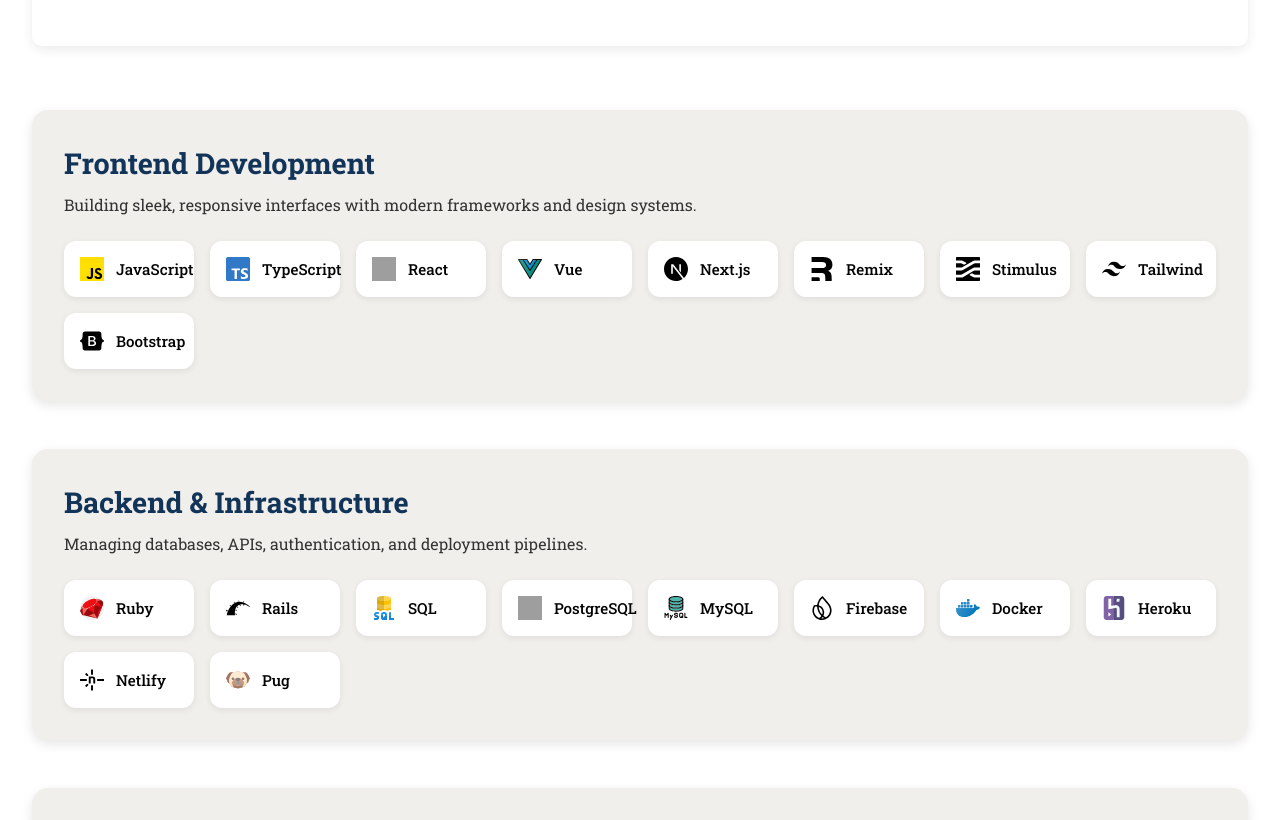
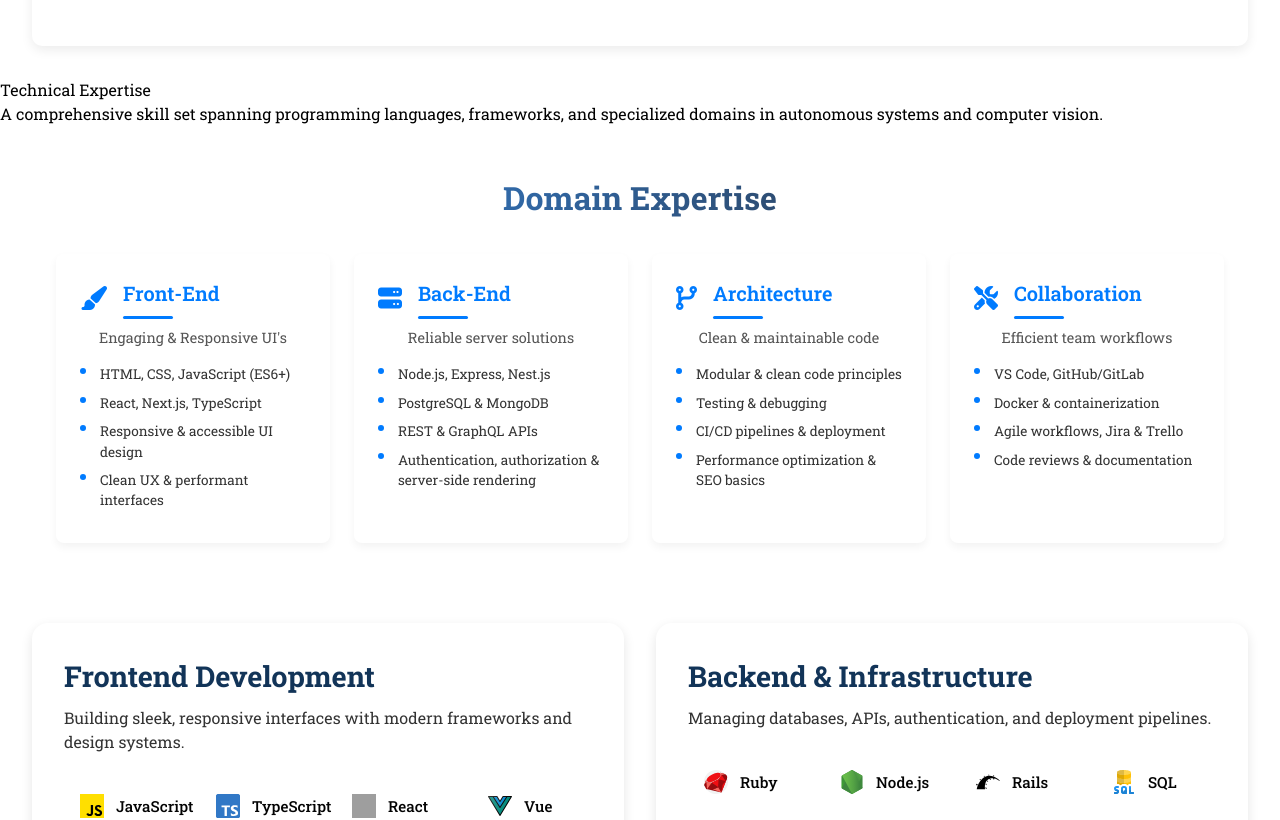
Before and after one commit to Alez05/personal-portfolio.v1.2, a Next.js app: page /about in a window 1280 px wide. Shown: the part 2543-3363 px from the top of the page. Built offline with nearby package versions, Linux system fonts and the light colour scheme; no server answers; grey boxes are pictures that could not be loaded.

Commit message:
tech skills updated, combined and ready for new code block

```diff
--- a/src/app/api/skills/skillsdata.ts
+++ b/src/app/api/skills/skillsdata.ts
@@ -23,6 +23,7 @@ export const SkillGroupData: TSkillGroup = {
       subtitle: "Managing databases, APIs, authentication, and deployment pipelines.",
       skills: [
         { name: "Ruby", icon: "/icon/ruby.svg" },
+        { name: "Node.js", icon: "/icon/node-js.svg" },
         { name: "Rails", icon: "/icon/rubyonrails.svg" },
         { name: "SQL", icon: "/icon/sql-server.svg" },
         { name: "PostgreSQL", icon: "/icon/postgre.svg" },
@@ -53,7 +54,6 @@ export const SkillGroupData: TSkillGroup = {
         { name: "PHP", icon: "/icon/php.svg" },
         { name: "Laravel", icon: "/icon/laravel.svg" },
         { name: "Django", icon: "/icon/django.svg" },
-        { name: "Node.js", icon: "/icon/node-js.svg" },
         { name: "MongoDB", icon: "/icon/mongodb.svg" }
       ]
     }
--- a/src/components/about/expertise-section/domain-expertise.css
+++ b/src/components/about/expertise-section/domain-expertise.css
@@ -1,7 +1,7 @@
 /* Container */
 .ex-container {
   max-width: 1200px;
-  height: 100vh;
+  /* height: 100vh; */
   margin: 0 auto;
   padding: 3rem 1rem;
   text-align: center; /* center the title */
--- a/src/components/about/page.tsx
+++ b/src/components/about/page.tsx
@@ -1,9 +1,7 @@
 import { ContactCTA } from "@components/shared"
-import { SkillGroup } from "./skilll-group"
-import { DownloadSection } from "./dwd-section"
 import { AboutHero } from "./about-hero"
-import { DomainExpertise } from "./expertise-section"
 import { CareerJourney } from "./carrer-journey"
+import { TechSection } from "./tech-section"
 
 const About = () => {
   return (
@@ -11,8 +9,7 @@ const About = () => {
       <AboutHero />
       {/* <DownloadSection /> */}
       <CareerJourney />
-      <SkillGroup />
-      <DomainExpertise />
+      <TechSection />
       <ContactCTA />
     </div>
   )
--- a/src/components/about/skilll-group/skill-group.css
+++ b/src/components/about/skilll-group/skill-group.css
@@ -2,16 +2,23 @@
 
 .skills-section {
   padding: 2rem;
-  display: flex;
-  flex-direction: column;
-  gap: 3rem;
+  display: grid;
+  grid-template-columns: 1fr; /* 1 column on mobile */
+  gap: 2rem;
+}
+
+@media (min-width: 768px) {
+  .skills-section {
+    grid-template-columns: 1fr 1fr; /* 2 columns on tablet/desktop */
+  }
 }
 
 .skill-group {
-  background: #f1efec;
   padding: 2rem;
   border-radius: 1rem;
   box-shadow: 0 4px 12px rgba(0, 0, 0, 0.1);
+  display: flex;
+  flex-direction: column;
 }
 
 .skill-title {
@@ -29,28 +36,27 @@
 
 .skill-grid {
   display: grid;
-  grid-template-columns: repeat(auto-fill, minmax(130px, 1fr));
+  grid-template-columns: repeat(auto-fill, minmax(120px, 1fr));
   gap: 1rem;
 }
 
 .skill-card {
-  background: white;
-  border-radius: 0.75rem;
   padding: 1rem;
   display: flex;
   align-items: center;
   gap: 0.75rem;
-  box-shadow: 0 2px 6px rgba(0, 0, 0, 0.08);
-  transition: transform 0.2s ease;
+  transition: transform 0.2s ease, box-shadow 0.2s ease;
 }
 
 .skill-card:hover {
   transform: translateY(-2px);
+  box-shadow: 0 6px 12px rgba(0, 0, 0, 0.12);
 }
 
 .skill-icon {
   width: 24px;
   height: 24px;
+  color:#030303;
 }
 
 .skill-name {
--- a/src/components/about/tech-section/tech-expertise.tsx
+++ b/src/components/about/tech-section/tech-expertise.tsx
@@ -1,10 +1,15 @@
+import { DomainExpertise } from '../expertise-section'
+import { SkillGroup } from '../skilll-group'
 import './tech-section.css'
 
 const TechSection = () => {
   return (
-    <div>
-      <h1>Technical expertise</h1>
-    </div>
+    <section className='thc-container'>
+      <h1 className='thc-title'>Technical <span className='thc-color'>Expertise</span></h1>
+      <p className='thc-description'>A comprehensive skill set spanning programming languages, frameworks, and specialized domains in autonomous systems and computer vision.</p>
+      <DomainExpertise />
+      <SkillGroup />
+    </section>
   )
 }
 
```
